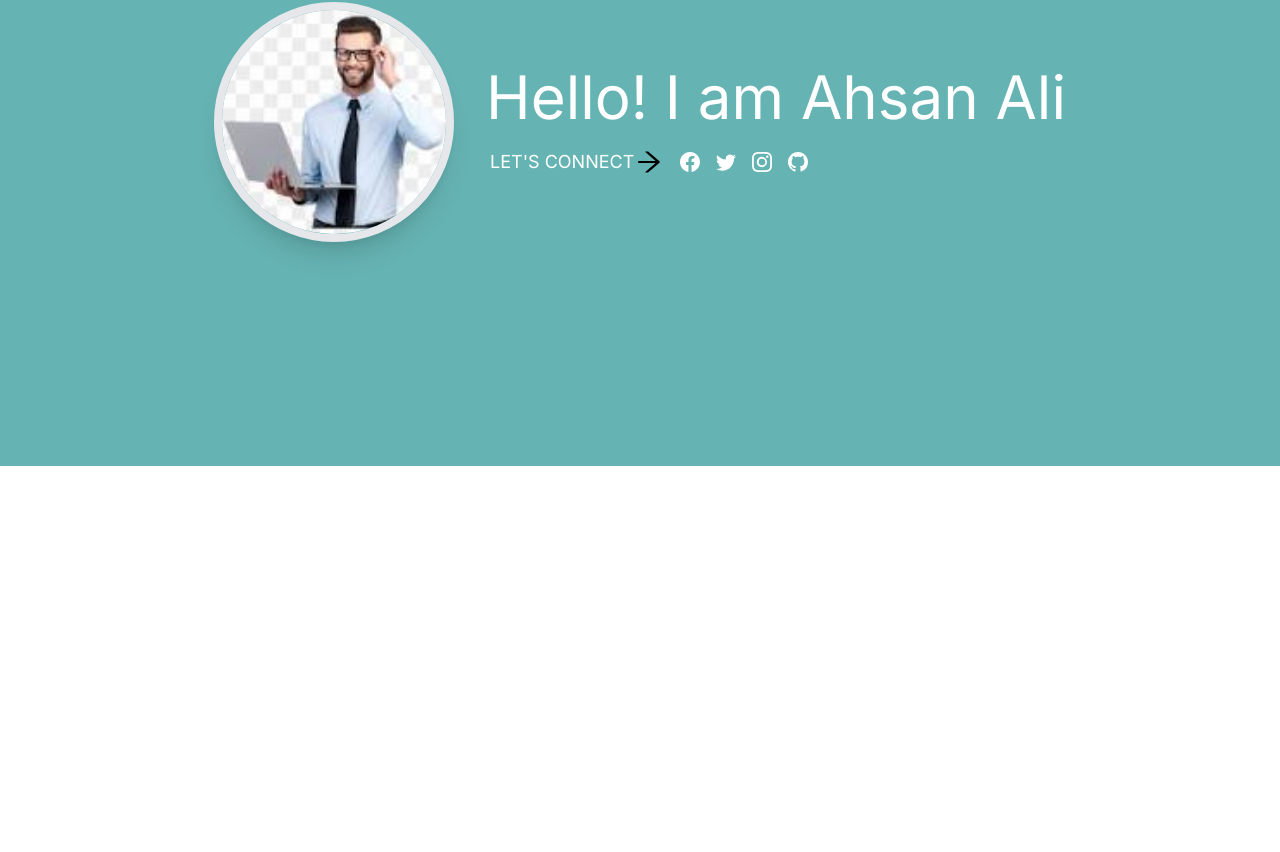
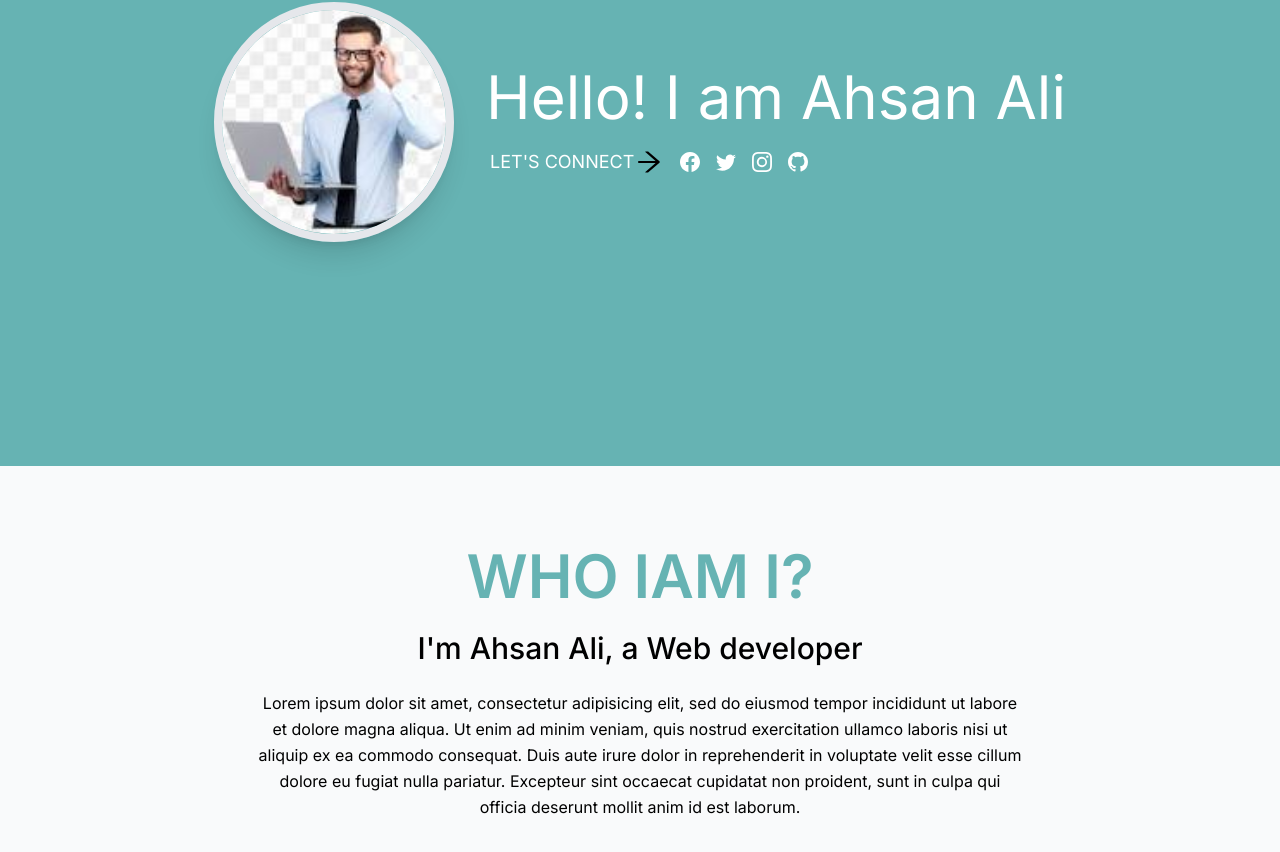
Before and after one commit to ahsanali7893/Portfolio, a Next.js app: page / in a window 1280 px wide. Shown: the part 358-1210 px from the top of the page. Before the commit the page ends 824 px from the top, so only its background shows below. Built offline with nearby package versions, Linux system fonts and the light colour scheme.

Commit message:
Initial changes

```diff
--- a/src/components/About/page.tsx
+++ b/src/components/About/page.tsx
@@ -1,11 +1,31 @@
-import React from 'react'
+import React from "react";
 
-type Props = {}
+type Props = {};
 
 const About = (props: Props) => {
   return (
-    <div className='bg-gray-50' id='about'></div>
-  )
-}
+    <div className="bg-gray-50" id="about">
+      <div className="container flex flex-col justify-center items-center py-16 md:py-20 lg:flex-row">
+        <div className="w-full text-center sm:w-3/4 lg:w-3/5 lg:text-left">
+          <h2 className="font-header text-4xl font-semibold text-center uppercase text-primary sm:text-5xl lg:text-6xl text-[#66b3b3]">
+            Who Iam i?
+          </h2>
+          <h4 className="pt-6 font-header text-xl text-center font-medium text-black sm:text-2xl lg:text-3xl">
+            I'm Ahsan Ali, a Web developer
+          </h4>
+          <p className="pt-6 font-body text-center leading-relaxed text-grey-20">
+        Lorem ipsum dolor sit amet, consectetur adipisicing elit, sed do eiusmod
+        tempor incididunt ut labore et dolore magna aliqua. Ut enim ad minim
+        veniam, quis nostrud exercitation ullamco laboris nisi ut aliquip ex ea
+        commodo consequat. Duis aute irure dolor in reprehenderit in voluptate
+        velit esse cillum dolore eu fugiat nulla pariatur. Excepteur sint
+        occaecat cupidatat non proident, sunt in culpa qui officia deserunt
+        mollit anim id est laborum.
+      </p>
+        </div>
+      </div>
+    </div>
+  );
+};
 
-export default About
+export default About;
--- a/src/components/Navbar/page.tsx
+++ b/src/components/Navbar/page.tsx
@@ -17,7 +17,7 @@ const Navbar = () => {
   };
 
   return (
-    <div className="w-full z-50 top-0 py-3 sm:py-5  shadow-xl sticky">
+    <div className="w-full z-50 top-0 py-3 sm:py-5 shadow-xl sticky" style={{ backgroundColor: 'rgba(0, 128, 128, 0.6)' }}>
       <div className="container flex items-center h-full w-full 2xl:px-16 justify-between px-5">
         <div>
           <Link href="/">
@@ -86,7 +86,7 @@ const Navbar = () => {
             : "fixed right-[-100%] top-0 ease-in duration-500"
         }
       >
-        <div className="flex w-[110%] h-[-50rem] items-center justify-end">
+        <div className="flex w-full items-center justify-end">
           <div onClick={handleNav} className="sm:hidden cursor-pointer">
             <AiOutlineClose size={25} className="text-white" />
           </div>
```
